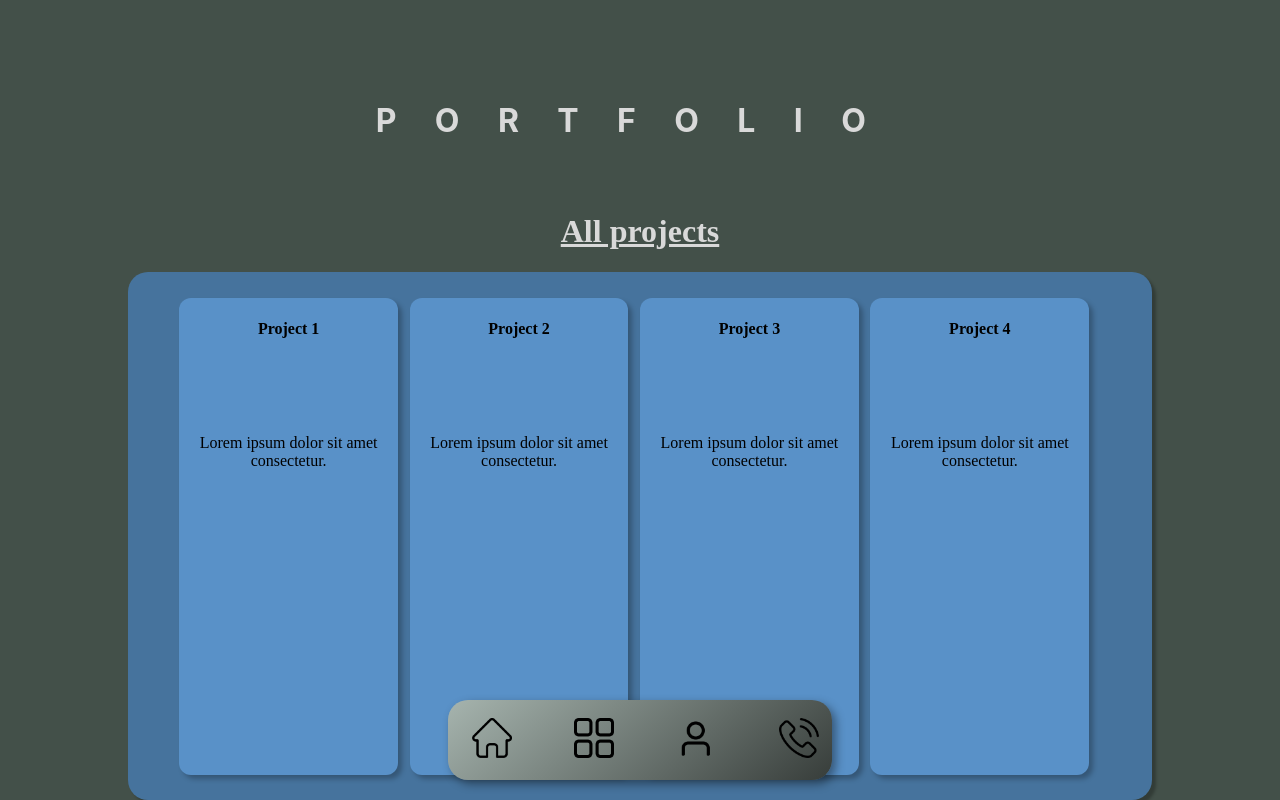
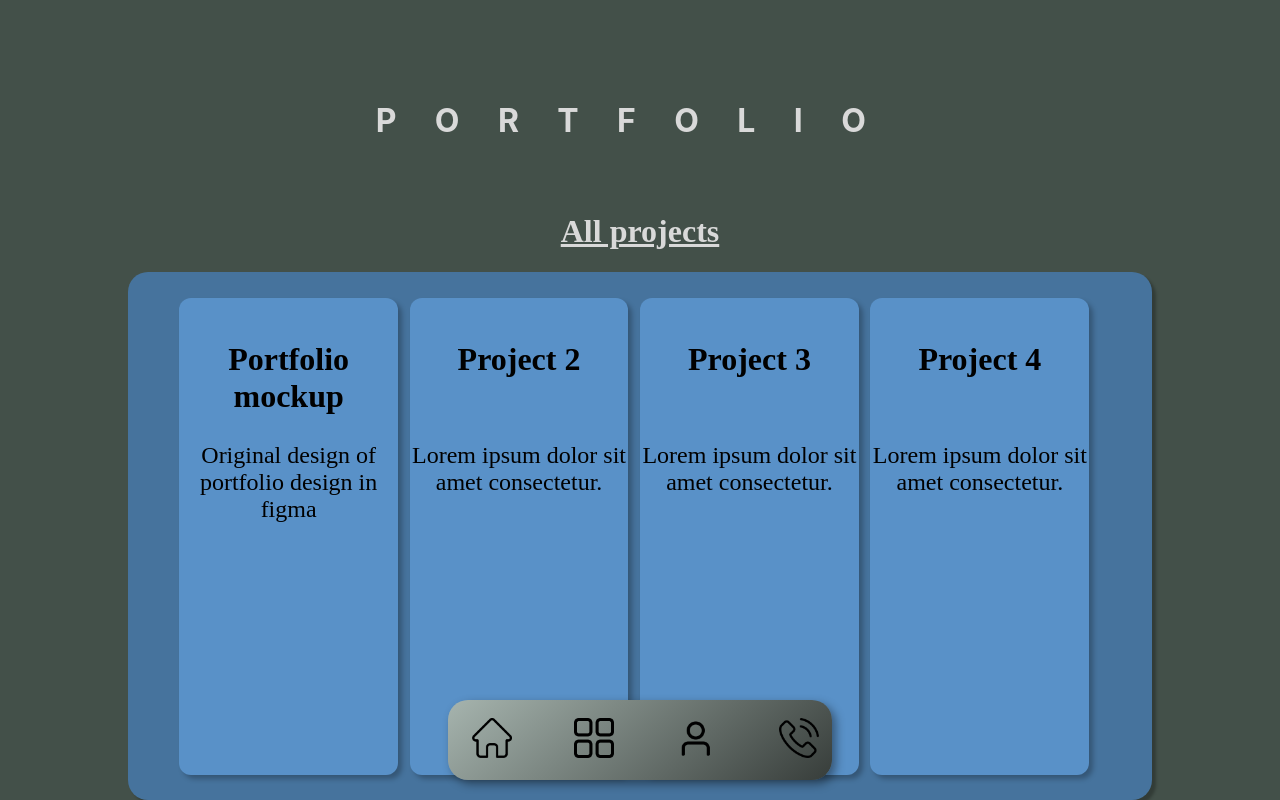
Before and after one commit to Blackninja5112/Portfolio, a plain HTML site: page menu.html in a window 1280 px wide. Drawn offline with Linux system fonts and the light colour scheme.

Commit message:
v1.01 fixing broken stuff

```diff
--- a/css/boutMe.css
+++ b/css/boutMe.css
@@ -15,6 +15,7 @@ Im also keeping the other procent to not mess up from procent to vw */
     background-color: rgba(0, 195, 255, 0.144);
     border-radius: 20px;
     box-shadow: 5px 5px 3px var(--shadow-col);
+    height: fit-content;
 }
 
 
@@ -30,9 +31,10 @@ Im also keeping the other procent to not mess up from procent to vw */
 .text {
     color: white;
     font-weight: 900;
-    font-size: 150%;
+    font-size: 120%;
     font-style: italic;
     margin: 5px;
+    margin-bottom: 50px;
 }
 
 
@@ -92,7 +94,7 @@ Im also keeping the other procent to not mess up from procent to vw */
     }
 
     .text {
-        font-size: 30px;
+        font-size: 200%;
         margin: 50px;
     }
 }
--- a/css/home.css
+++ b/css/home.css
@@ -88,6 +88,10 @@
     display: none;
 }
 
+a {
+    text-decoration: none;
+    color: black;
+}
 
 @media (min-width: 768px) {
 
--- a/css/menu.css
+++ b/css/menu.css
@@ -28,6 +28,11 @@ Im also keeping the other procent to not mess up from procent to vw */
     color: var(--alt-text-col);
     grid-column: 2;
     grid-row: 4;
+}
+
+a {
+    text-decoration: none;
+    color: black;
 }
 
 .pr {
@@ -66,4 +71,13 @@ Im also keeping the other procent to not mess up from procent to vw */
         bottom: 20px;
     }
 
+
+    .pr>h4 {
+        font-size: 200%;
+    }
+
+    .pr>p {
+        font-size: 150%;
+    }
+
 }
--- a/menu.html
+++ b/menu.html
@@ -18,23 +18,23 @@
 
         <div class="project-container" id="project-container">
             <!-- <div class="project"></div> -->
-            <div class="pr-1 pr">
-                <h4>Project 1</h4>
-                <p>Lorem ipsum dolor sit amet consectetur.</p>
-            </div>
-            <div class="pr-2 pr">
+            <a href="imgs/Portfolio.png" target="_blank" class="pr-1 pr">
+                <h4>Portfolio mockup</h4>
+                <p>Original design of portfolio design in figma</p>
+            </a>
+            <a href="" class="pr-2 pr">
                 <h4>Project 2</h4>
                 <p>Lorem ipsum dolor sit amet consectetur.</p>
-            </div>
-            <div class="pr-3 pr">
+            </a>
+            <a href="" class="pr-3 pr">
                 <h4>Project 3</h4>
                 <p>Lorem ipsum dolor sit amet consectetur.</p>
-            </div>
+            </a>
 
-            <div class="pr-4 pr">
+            <a href="" class="pr-4 pr">
                 <h4>Project 4</h4>
                 <p>Lorem ipsum dolor sit amet consectetur.</p>
-            </div>
+            </a>
 
             <!-- <div class="pr-5 pr">
                 <h4>Project 5</h4>
@@ -65,7 +65,7 @@
 
                 <a href="boutMe.html" class="boutMe-nav"><img src="Menu-icons/-profile.png" alt="😭" class="boutMe-nav"></a>
 
-                <a href="menu.html" class="contactMe"><img src="Menu-icons/-contactMe.png" alt="😭" class="contactMe"></a>
+                <a href="contactMe.html" class="contactMe"><img src="Menu-icons/-contactMe.png" alt="😭" class="contactMe"></a>
 
                         <!-- use js to change the icons when hovering and active  -->
                             <!-- <img src="/Menu-icons/-home-active.png" alt="Images unloading😭" class="home-nav replaceble">
```
Also changed, not shown: index.html (+10 -10 lines), imgs/Portfolio.png (added), 2 other files.
